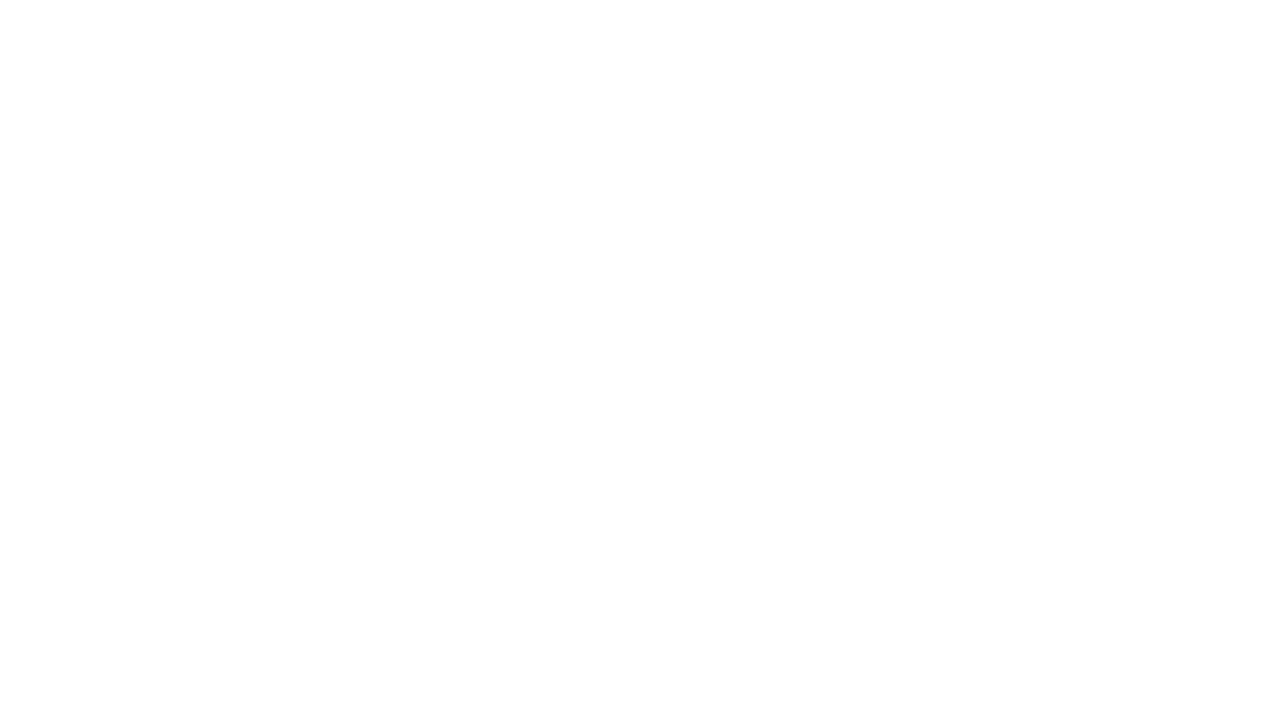
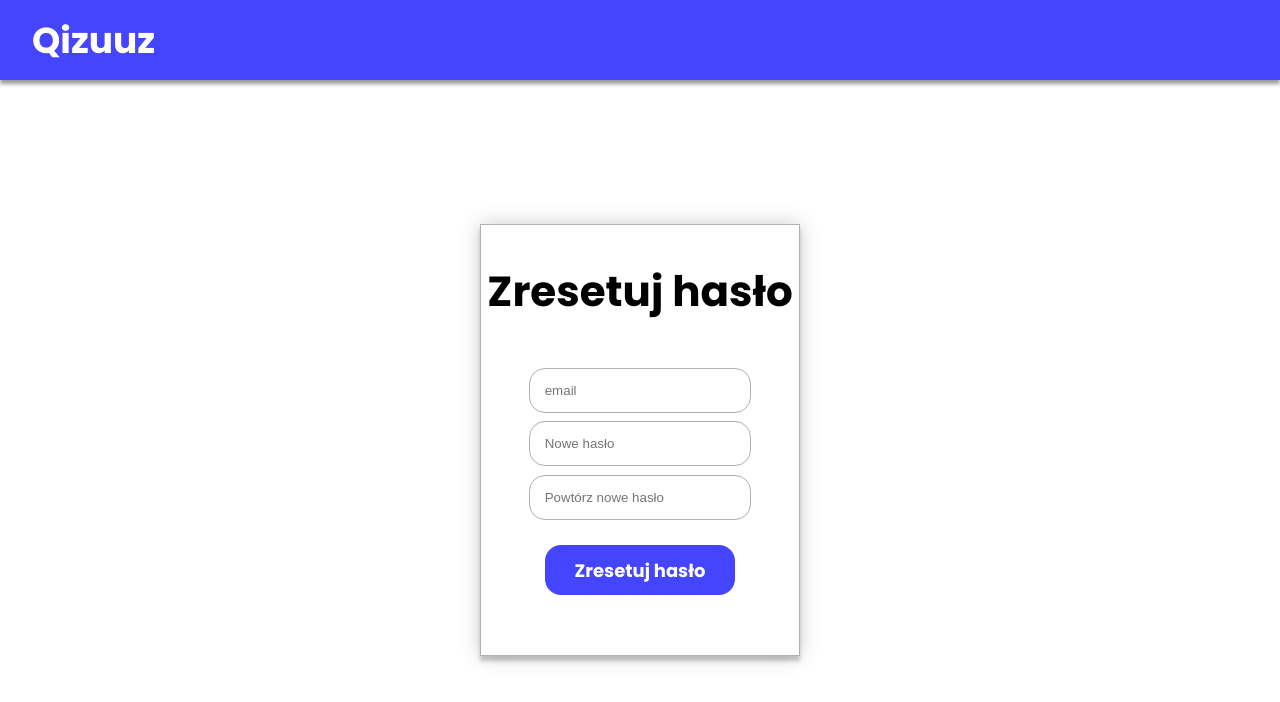
Before and after one commit to PSmigielski/vocabulary-testing-frontend, a React (Create React App) app: page /reset in a window 1280 px wide. Shown: the top 702 px of the page. Built offline with nearby package versions, Linux system fonts and the light colour scheme.

Commit message:
add ResetPasswordForm view

```diff
--- a/src/App.js
+++ b/src/App.js
@@ -5,6 +5,7 @@ import ForgotPasswordForm from "./views/ ForgotPasswordForm";
 import Home from "./views/Home";
 import LoginForm from "./views/LoginForm";
 import RegisterForm from "./views/RegisterForm";
+import ResetPasswordForm from "./views/ResetPasswordForm";
 
 function App() {
   const location = useLocation();
@@ -22,6 +23,9 @@ function App() {
       <Route path="/forgot">
         <ForgotPasswordForm />
       </Route>
+      <Route path="/reset">
+        <ResetPasswordForm />
+      </Route>
     </Switch>
   );
 }
--- /dev/null
+++ b/src/views/ResetPasswordForm/index.js
@@ -0,0 +1,62 @@
+import React from "react";
+import "./index.scss";
+import Nav from "../../components/Nav";
+import Form from "../../components/Form";
+import FormInput from "../../components/FormInput";
+import useInput from "../../hooks/useInput.js";
+
+const ResetPasswordForm = () => {
+  const [email, bindEmail] = useInput("");
+  const [password1, bindPassword1] = useInput("");
+  const [password2, bindPassword2] = useInput("");
+  const handleSubmit = (event) => {
+    event.preventDefault();
+    console.log("email:", email);
+    console.log("password1:", password1);
+    console.log("password2:", password2);
+  };
+  return (
+    <div className="loginWrapper">
+      <Nav />
+      <div className="container">
+        <Form
+          wrapperHeight={"60%"}
+          formHeight={"55%"}
+          label="Zresetuj hasło"
+          messages="null"
+          handleSubmit={handleSubmit}
+        >
+          <FormInput
+            data={{
+              type: "text",
+              name: "email",
+              placeholder: "email",
+              required: true,
+            }}
+            {...bindEmail}
+          />
+          <FormInput
+            data={{
+              type: "password",
+              name: "password1",
+              placeholder: "Nowe hasło",
+              required: true,
+            }}
+            {...bindPassword1}
+          />
+          <FormInput
+            data={{
+              type: "password",
+              name: "password2",
+              placeholder: "Powtórz nowe hasło",
+              required: true,
+            }}
+            {...bindPassword2}
+          />
+        </Form>
+      </div>
+    </div>
+  );
+};
+
+export default ResetPasswordForm;
```
Also changed, not shown: src/views/ResetPasswordForm/index.scss (added), 1 other file (tests, documents, lock files or other folders).
